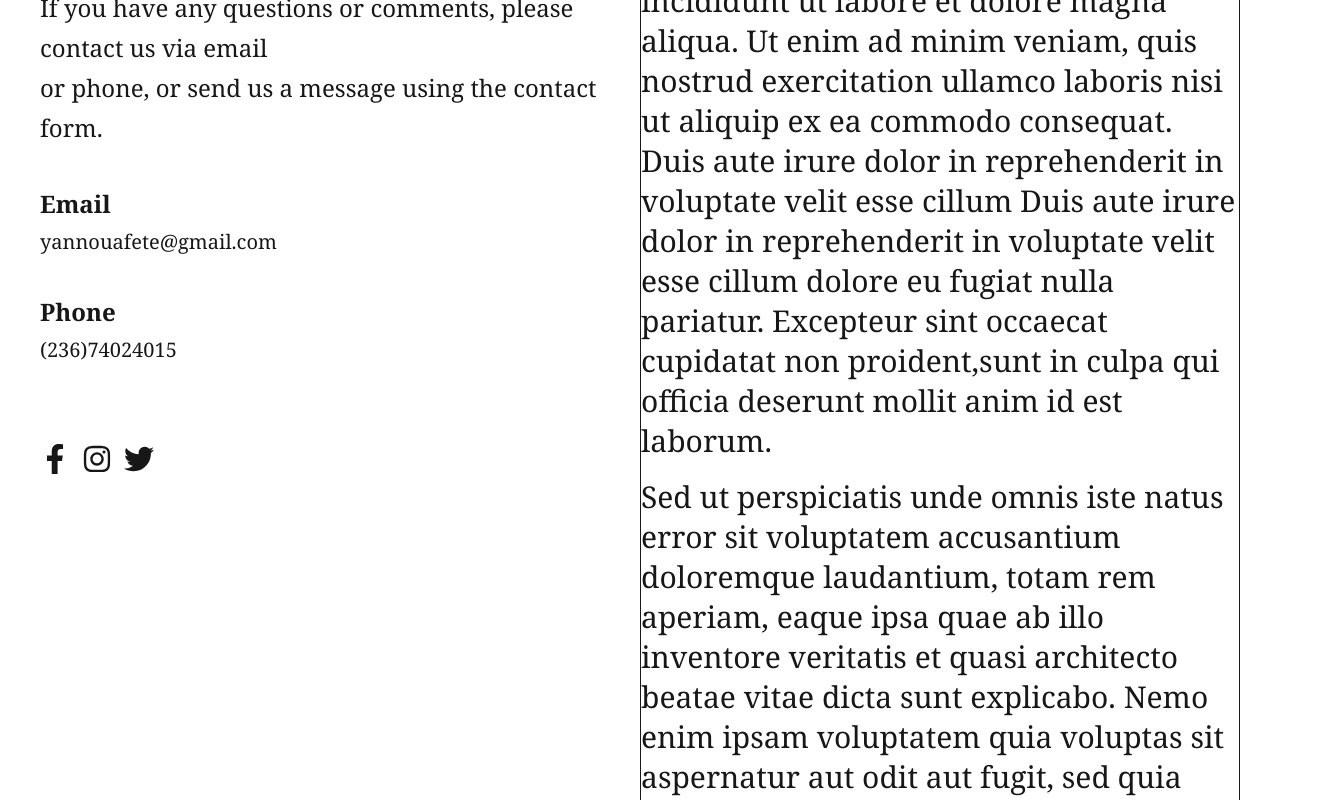
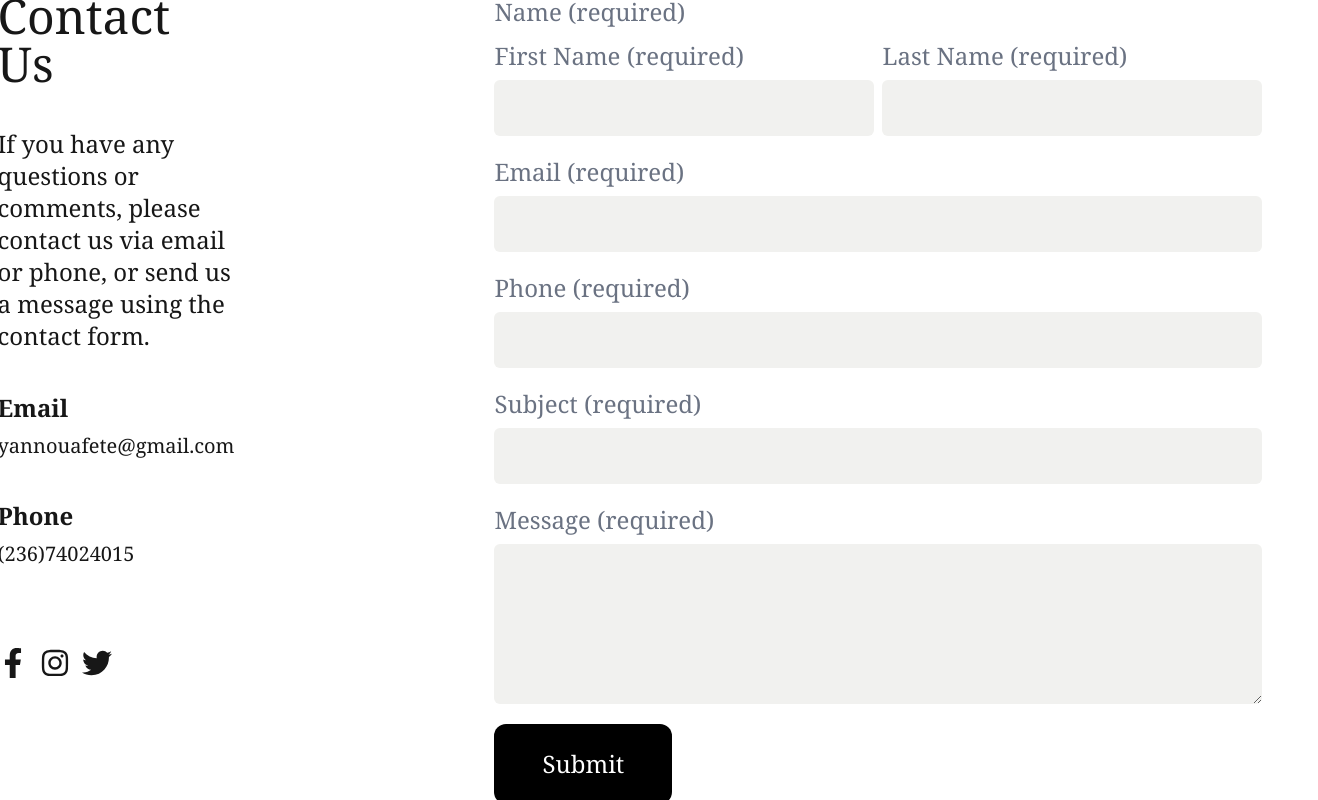
Before and after one commit to yann-bot/portfolio, a Next.js app: page /contact in a window 1280 px wide. Shown: the part 380-1180 px from the top of the page, 1318 px wide, since content can reach past the window. Built offline with nearby package versions, Linux system fonts and the light colour scheme.

Commit message:
finition de Contact

```diff
--- a/src/app/contact/page.tsx
+++ b/src/app/contact/page.tsx
@@ -5,11 +5,11 @@ import { FaFacebookF,FaInstagram, FaTwitter } from "react-icons/fa";
 
 export default function About() {
   return (
-    <div className="m-10 mt-70 flex flex-col gap-40">
-       <div className="flex  ">
-          <div className=" flex flex-col w-1/2  font-serif  gap-10">
+    <div className="mt-80 flex flex-col mb-90 p-9 ">
+       <div className="flex  gap-60">
+          <div className=" flex flex-col w-1/2  font-serif mt-4 gap-10 ">
             <div className="text-5xl">Contact Us</div>
-            <div className="text-2xl font-serif leading-10">If you have any questions or comments, please contact us via email<br/>or phone, or send us a message using the contact form.</div>
+            <div className="text-2xl font-serif">If you have any questions or comments, please contact us via email or phone, or send us a message using the contact form.</div>
              <div className="flex flex-col gap-2" >
                <p className="text-2xl font-serif font-bold">  Email</p>
                <p className="text-xl">yannouafete@gmail.com</p>
@@ -27,23 +27,52 @@ export default function About() {
 
            </div>
 
-          <div className="w-1/2 flex flex-col gap-4 text-3xl font-serif border ">
-            <div className="leading-10">
-                  Lorem ipsum dolor sit amet, consectetur adipiscing elit, sed do eiusmod tempor incididunt ut
-                  labore et dolore magna aliqua. Ut enim ad minim veniam, quis nostrud exercitation ullamco laboris nisi ut aliquip ex ea commodo consequat.
-                  Duis aute irure dolor in reprehenderit in voluptate velit esse cillum
-                  Duis aute irure dolor in reprehenderit in voluptate velit esse cillum dolore eu fugiat nulla pariatur.
-                  Excepteur sint occaecat cupidatat non proident,sunt in culpa qui officia deserunt mollit anim id est laborum.
-            </div>
+          <div className="w-2/3 flex flex-col gap-4 text-2xl text-gray-500 font-serif  border-red-500 p-3  ">
+             <form action="" className="flex flex-col   gap-5 p-2">
+              <div className="flex flex-col gap-3">
+                <div>Name (required)</div>
+                <div className="flex gap-2 ">
+                    <div className="flex flex-col gap-2 w-1/2 ">
+                       <label htmlFor="FirstName">First Name (required)</label>
+                       <input type="text"
+                             className=" bg-[#f1f1ef] p-3  rounded-md"
+                             required />
+                    </div>
+                    <div className="flex flex-col w-1/2 gap-2 ">
+                      <label htmlFor="LastName">Last Name (required)</label>
+                      <input type="text"
+                             className="  bg-[#f1f1ef] p-3  rounded-md"
+                             required />
+                    </div>
+                </div>
+              </div>
+              <div className="flex flex-col gap-2">
+                <label htmlFor="email">Email (required)</label>
+                <input type="email"
+                       className="bg-[#f1f1ef] p-3 rounded-md"
+                       required />
+              </div>
+              <div className="flex flex-col gap-2">
+                  <label htmlFor="phone">Phone (required)</label>
+                  <input type="phone"
+                         className=" bg-[#f1f1ef] p-3  rounded-md"
+                         required/>
+              </div>
+              <div className="flex flex-col gap-2">
+                  <label htmlFor="subject">Subject (required)</label>
+                  <input type="text"
+                         className="  bg-[#f1f1ef] p-3  rounded-md"
+                         required/>
+              </div>
+              <div className="flex flex-col gap-2">
+                  <label htmlFor="message">Message (required)</label>
+                  <textarea name="message" id=""  className=" bg-[#f1f1ef] h-40 rounded-md"></textarea>
+              </div>
+              <button className="bg-black text-white  w-fit text-2xl pt-6 pb-6 pl-12 pr-12 rounded-xl">
+                    Submit
+               </button>
 
-           <div className="leading-10">
-
-               Sed ut perspiciatis unde omnis iste natus error sit voluptatem accusantium doloremque
-               laudantium, totam rem aperiam, eaque ipsa quae ab illo inventore veritatis et quasi architecto
-               beatae vitae dicta sunt explicabo. Nemo enim ipsam voluptatem quia voluptas sit aspernatur aut odit aut fugit, sed quia
-               consequuntur magni dolores eos qui ratione voluptatem sequi nesciunt. Neque porro quisquam est, qui dolorem ipsum quia dolor sit amet, consectetur,
-               adipisci velit, sed quia non numquam eius modi tempora incidunt ut labore et dolore magnam aliquam.
-            </div>
+             </form>
           </div>
        </div>
     </div>
```
